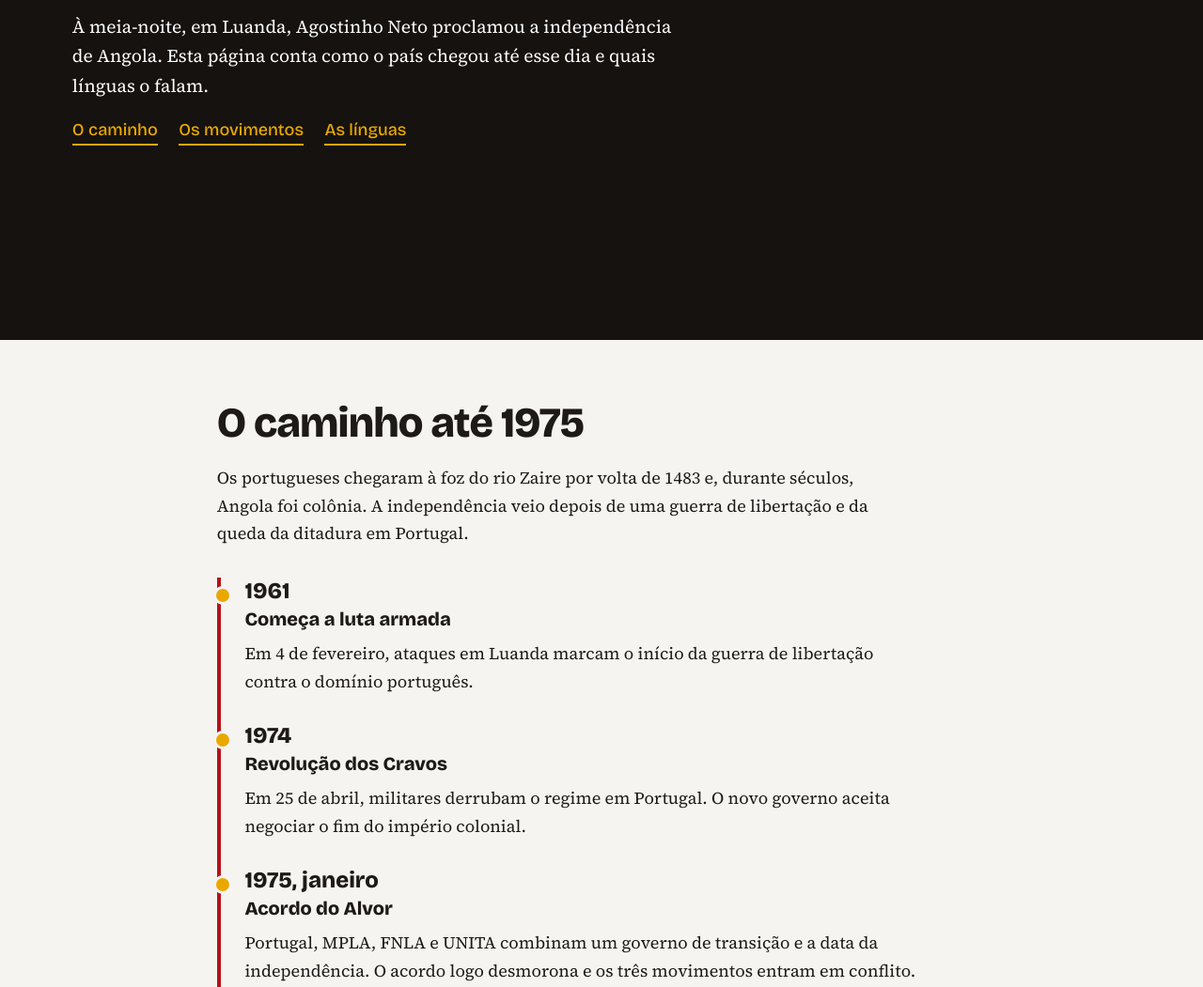
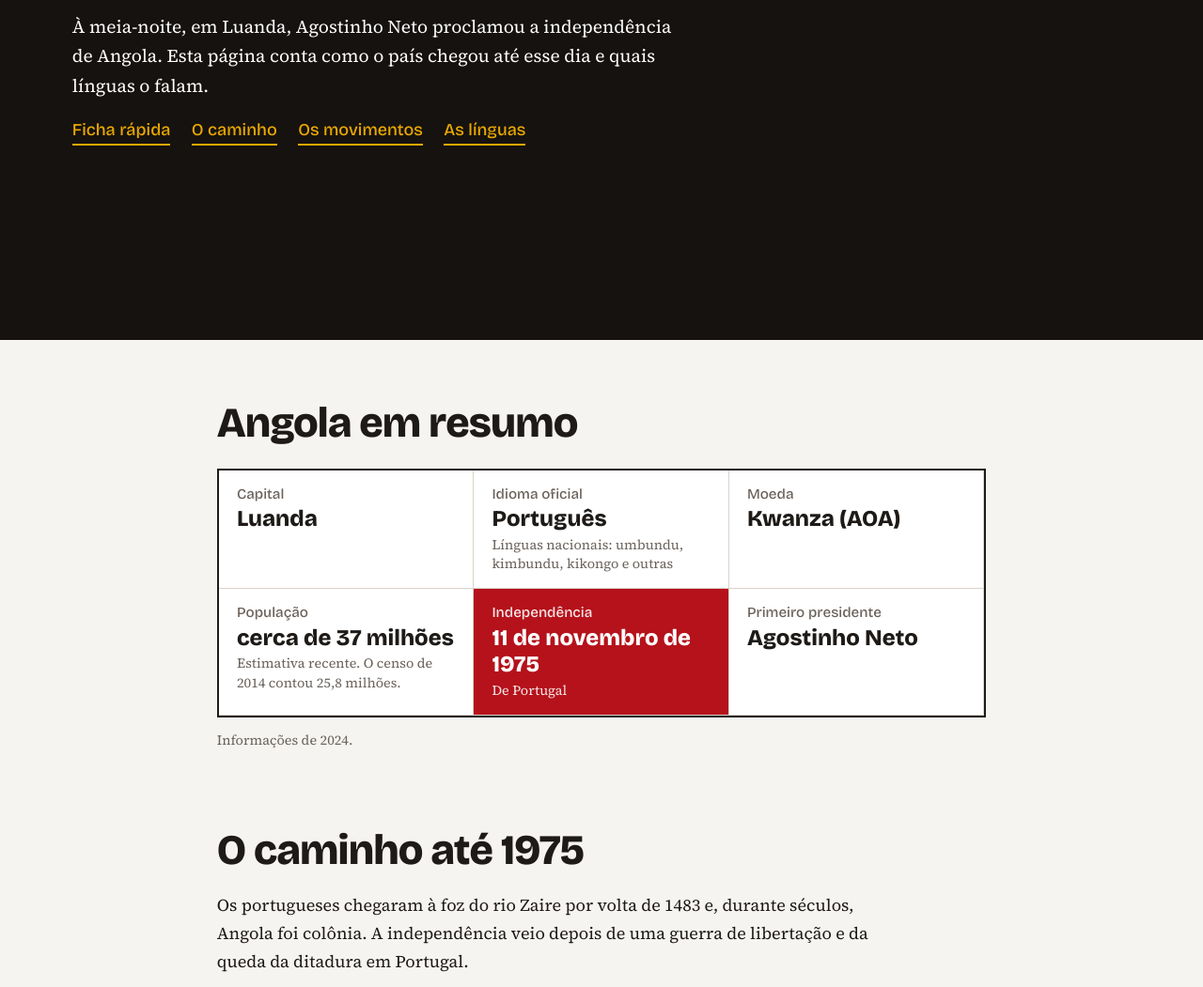
Before and after one commit to blxazedz/trabalho-angola-escola, a plain HTML site: page index.html in a window 1280 px wide. Shown: the part 400-1451 px from the top of the page at 94% size. Drawn offline with nearby package versions, Linux system fonts and the light colour scheme.

Commit message:
Update2 index.html

```diff
--- a/index.html
+++ b/index.html
@@ -56,6 +56,13 @@ p{max-width:40em}
 .words{display:grid;grid-template-columns:repeat(auto-fit,minmax(180px,1fr));gap:1rem;margin-top:1rem}
 .words div{border-top:4px solid var(--red);padding-top:.5rem}
 .words b{font:800 1.5rem "Bricolage Grotesque",sans-serif;display:block}
+.ficha{display:grid;grid-template-columns:repeat(auto-fit,minmax(220px,1fr));gap:0;border:2px solid var(--ink);background:var(--card);margin-top:1.5rem}
+.ficha div{padding:1rem 1.2rem;border-bottom:1px solid var(--line);border-right:1px solid var(--line)}
+.ficha dt{font:500 .95rem "Bricolage Grotesque",sans-serif;color:var(--mute);margin:0}
+.ficha dd{font:800 1.5rem/1.2 "Bricolage Grotesque",sans-serif;margin:.2rem 0 0}
+.ficha dd small{display:block;font:400 .9rem/1.4 "Source Serif 4",serif;color:var(--mute);margin-top:.2rem}
+.ficha .hl{background:var(--red);color:#fff}
+.ficha .hl dt,.ficha .hl dd small{color:#fff;opacity:.9}
 footer{background:var(--black);color:#cfc8bf;padding:2rem 1.3rem;font-size:.9rem;text-align:center}
 @media (max-width:560px){.bar{grid-template-columns:5.5rem 1fr 2.8rem}.panel dl{grid-template-columns:1fr}.panel dd{margin-bottom:.4rem}}
 @media (prefers-reduced-motion:reduce){html{scroll-behavior:auto}}
@@ -66,11 +73,24 @@ footer{background:var(--black);color:#cfc8bf;padding:2rem 1.3rem;font-size:.9rem
   <div class="top"><h1 class="date">11.11<br>1975</h1></div>
   <div class="bot">
     <p>À meia-noite, em Luanda, Agostinho Neto proclamou a independência de Angola. Esta página conta como o país chegou até esse dia e quais línguas o falam.</p>
-    <nav aria-label="Seções"><a href="#caminho">O caminho</a><a href="#movimentos">Os movimentos</a><a href="#linguas">As línguas</a></nav>
+    <nav aria-label="Seções"><a href="#ficha">Ficha rápida</a><a href="#caminho">O caminho</a><a href="#movimentos">Os movimentos</a><a href="#linguas">As línguas</a></nav>
   </div>
 </header>
 
 <main>
+<section id="ficha">
+  <h2>Angola em resumo</h2>
+  <dl class="ficha" style="margin-bottom:0">
+    <div><dt>Capital</dt><dd>Luanda</dd></div>
+    <div><dt>Idioma oficial</dt><dd>Português<small>Línguas nacionais: umbundu, kimbundu, kikongo e outras</small></dd></div>
+    <div><dt>Moeda</dt><dd>Kwanza (AOA)</dd></div>
+    <div><dt>População</dt><dd>cerca de 37 milhões<small>Estimativa recente. O censo de 2014 contou 25,8 milhões.</small></dd></div>
+    <div class="hl"><dt>Independência</dt><dd>11 de novembro de 1975<small>De Portugal</small></dd></div>
+    <div><dt>Primeiro presidente</dt><dd>Agostinho Neto</dd></div>
+  </dl>
+  <p class="note">Informações de 2024.</p>
+</section>
+
 <section id="caminho">
   <h2>O caminho até 1975</h2>
   <p>Os portugueses chegaram à foz do rio Zaire por volta de 1483 e, durante séculos, Angola foi colônia. A independência veio depois de uma guerra de libertação e da queda da ditadura em Portugal.</p>
@@ -128,7 +148,7 @@ footer{background:var(--black);color:#cfc8bf;padding:2rem 1.3rem;font-size:.9rem
     <div class="bar"><span>Kikongo</span><i style="width:8%"></i><span>~8%</span></div>
     <div class="bar"><span>Kimbundu</span><i style="width:8%"></i><span>~8%</span></div>
   </div>
-  <p class="note">Valores aproximados, baseados no censo angolano de 2014 (língua mais falada em casa). </p>
+  <p class="note">Valores aproximados, baseados no censo angolano de 2016 (língua mais falada em casa). Existem ainda outras línguas, como chokwe, cuanhama e nganguela.</p>
 
   <h3 style="margin-top:2.5rem">Palavras que o português de Angola herdou</h3>
   <div class="words">
@@ -139,7 +159,7 @@ footer{background:var(--black);color:#cfc8bf;padding:2rem 1.3rem;font-size:.9rem
 </section>
 </main>
 
-<footer>-------<span class="star"> ★</span></footer>
+<footer>Esperamos que tenham gostado! Obrigado.<span class="star"> ★</span></footer>
 
 <script>
 (function(){
```
